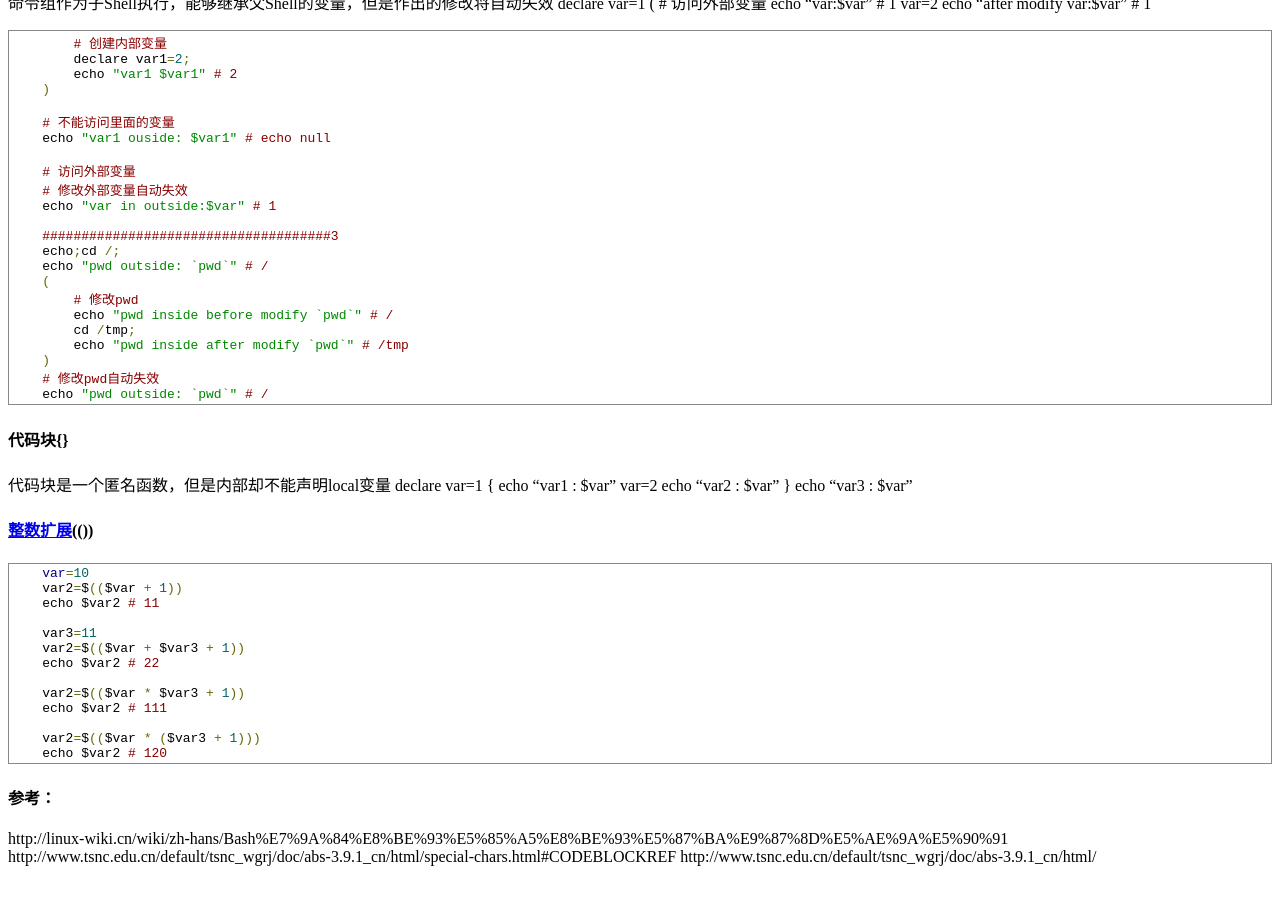
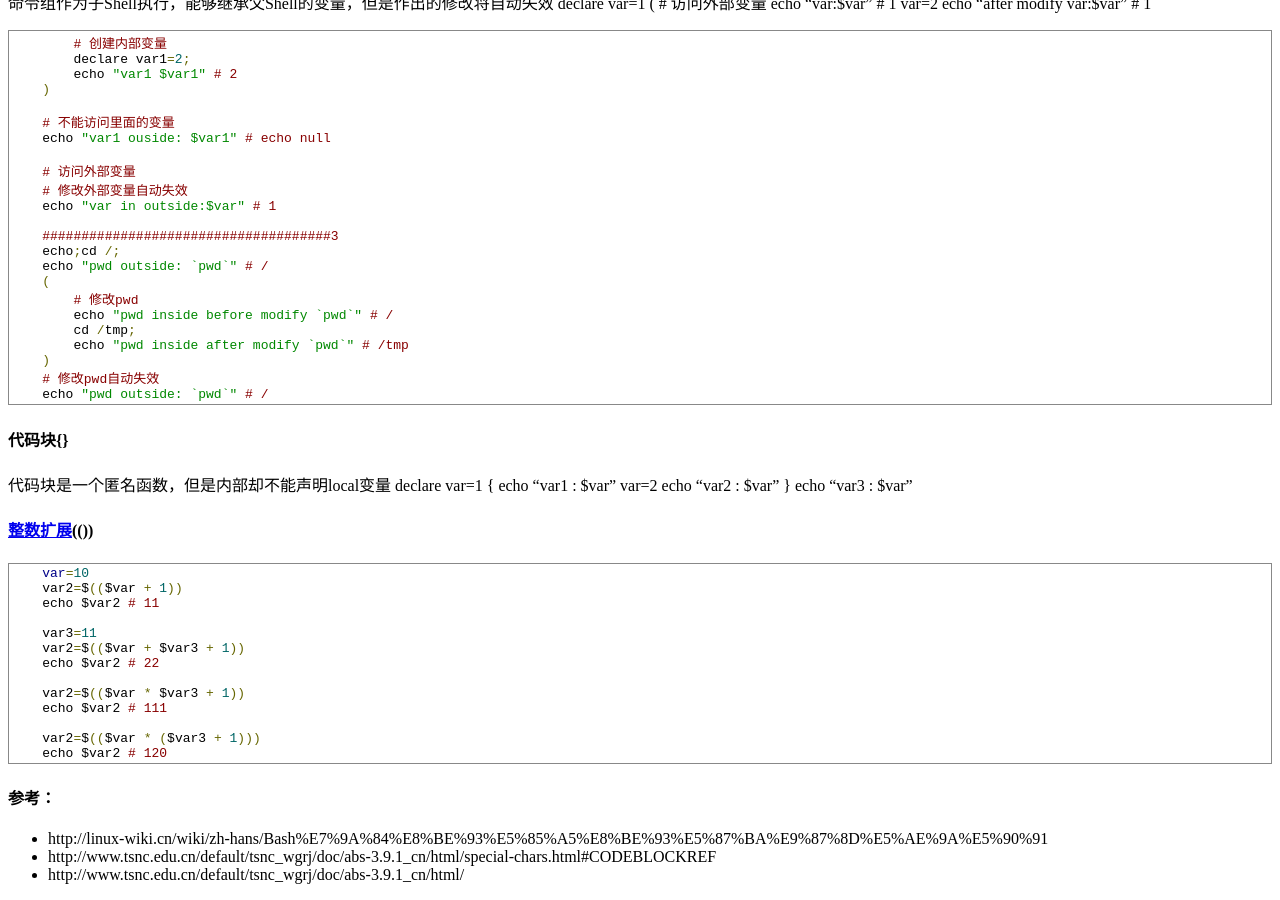
Before and after one commit to qjw/qjw.github.com, a Jekyll site: the page built from _posts/2012-10-13-bash2.md, in a window 1280 px wide and 900 px high, scrolled down 736 px. Built offline with Jekyll 4.4.1, drawn with Linux system fonts in a browser that asks for light colours; Markdown is read by kramdown in place of the engine named in the settings.

```diff
--- a/_posts/2012-10-13-bash2.md
+++ b/_posts/2012-10-13-bash2.md
@@ -93,6 +93,6 @@ category: bash
 
 
 ####参考：
-http://linux-wiki.cn/wiki/zh-hans/Bash%E7%9A%84%E8%BE%93%E5%85%A5%E8%BE%93%E5%87%BA%E9%87%8D%E5%AE%9A%E5%90%91
-http://www.tsnc.edu.cn/default/tsnc_wgrj/doc/abs-3.9.1_cn/html/special-chars.html#CODEBLOCKREF
-http://www.tsnc.edu.cn/default/tsnc_wgrj/doc/abs-3.9.1_cn/html/
+* http://linux-wiki.cn/wiki/zh-hans/Bash%E7%9A%84%E8%BE%93%E5%85%A5%E8%BE%93%E5%87%BA%E9%87%8D%E5%AE%9A%E5%90%91
+* http://www.tsnc.edu.cn/default/tsnc_wgrj/doc/abs-3.9.1_cn/html/special-chars.html#CODEBLOCKREF
+* http://www.tsnc.edu.cn/default/tsnc_wgrj/doc/abs-3.9.1_cn/html/
```
Also changed, not shown: _posts/2012-10-13-bash3.md (added, +52 -0 lines).
